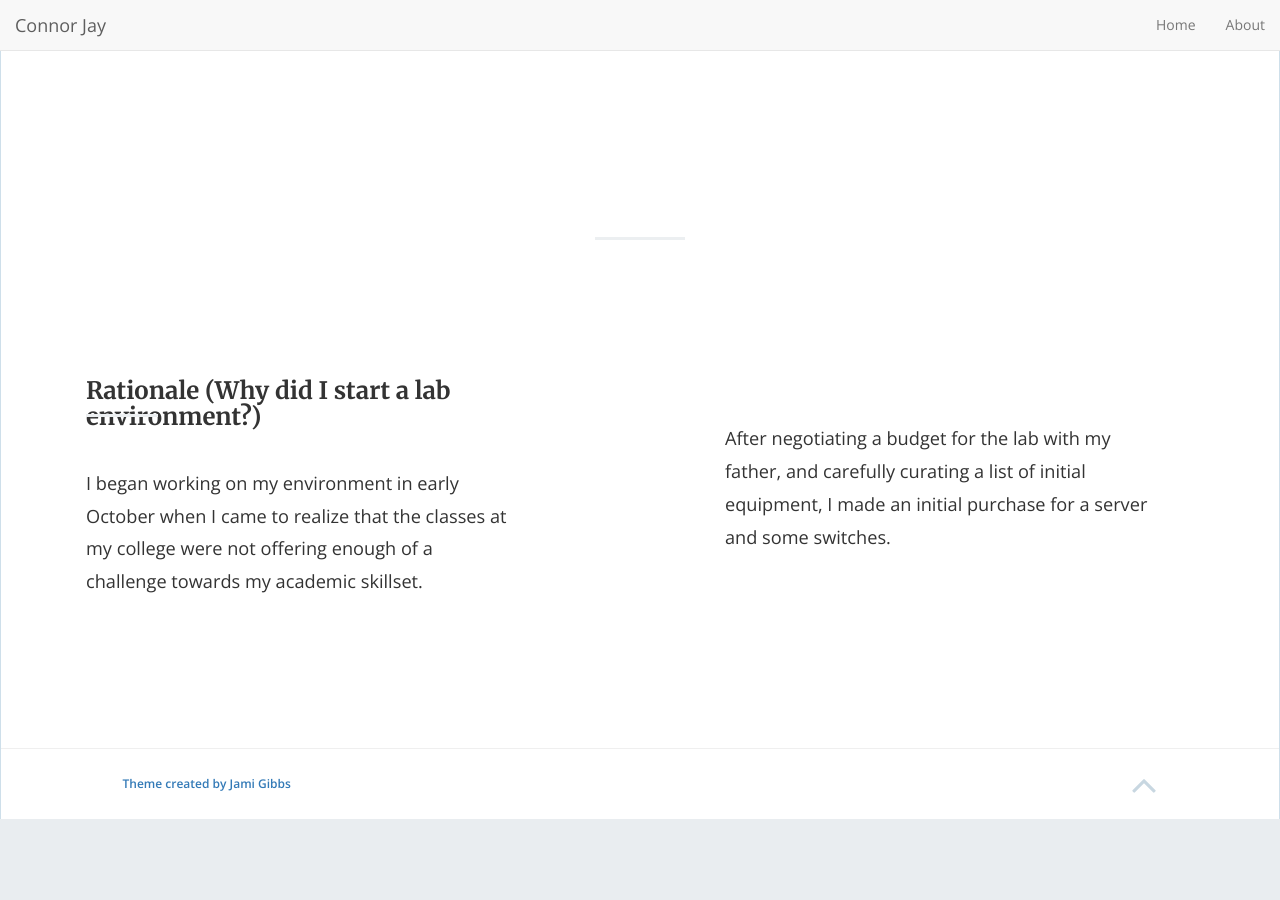
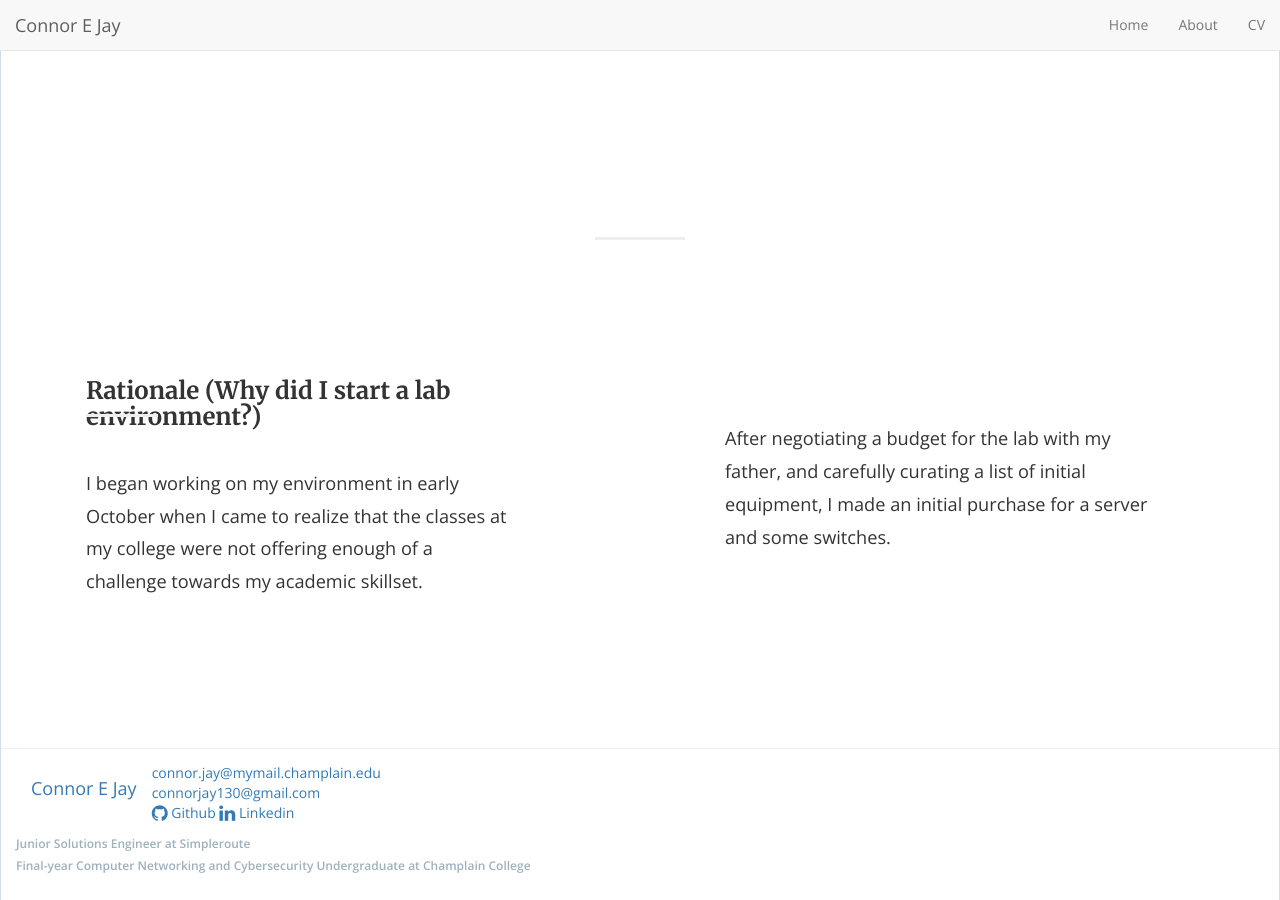
Before and after one commit to connorethanjay/Commonality-Lab, a Jekyll site: the page built from docs/index.html, in a window 1280 px wide and 900 px high, scrolled down 703 px. Built offline with Jekyll 4.4.1, drawn with Linux system fonts in a browser that asks for light colours; nearby versions of some CDN libraries; the list of posts is cut into pages by our own code; before the commit the page ends 1522 px from its top, so only the background shows below that.

Commit message:
Replacing footer & updating info

```diff
--- a/docs/_config.yml
+++ b/docs/_config.yml
@@ -93,7 +93,7 @@ pagination:
 
 ### Phantom settings
 footer_text: 'Theme created by Jami Gibbs'
-admin_name: 'Connor Jay'
+admin_name: 'Connor E Jay'
 google_analytics: "UA-9999999-99" # Update with your own tracking ID
 enable_contact: false
 
@@ -102,3 +102,4 @@ enable_nav: true
 nav_item:
   - { url: '/', text: 'Home' }
   - { url: '/about', text: 'About' }
+  - { url: '/cv', text: 'CV' }
--- a/docs/_includes/footer.html
+++ b/docs/_includes/footer.html
@@ -1,22 +1,39 @@
 
-    <footer class="site-footer">
+<footer class="site-footer">
       <div class="container">
-        <div class="row">
+        <!--     <h2 class="footer-heading">Yash Shah</h2> -->
 
-          <div class="col-xs-12 col-md-2 col-md-offset-1">
-            <p class="text-muted text-left "><a href="{{ site.url }}">{{ site.footer_text }}</a></p>
-          </div>
+    <div class="footer-col-wrapper">
+      <div class="footer-col  footer-col-1">
+          <a class="navbar-brand" href="/">Connor E Jay</a>
+      </div>
+      <div class="footer-col  footer-col-2">
+          <a href="mailto:connor.jay@mymail.champlain.edu">connor.jay@mymail.champlain.edu</a>
+            <br>
+          <a href="mailto:connorjay130@gmail.com">connorjay130@gmail.com</a>
+      </div>
 
-          <div class="col-xs-12 col-md-6 col-md-offset-2">
-            <a class="section-jump" href="#top">
-              <i class="fa fa-angle-up fa-3x"></i>
-            </a>
+      <div class="footer-col  footer-col-3">
+        {% if site.github_username != '' %}
+              <a href="https://github.com/{{ site.github_username }}"><i class="fa fa-github fa-lg"></i> Github</a>
+        {% endif %}
+
+        {% if site.linkedin_username != '' %}
+              <a href="https://linkedin.com/in/{{ site.linkedin_username }}"><i class="fa fa-linkedin fa-lg"></i> Linkedin</a>
+        {% endif %}
+      </div>
+
+      <div class="footer-col  footer-col-4">
+         <p class="text">
+            Junior Solutions Engineer at Simpleroute
+           <br>
+            Final-year Computer Networking and Cybersecurity Undergraduate at Champlain College
           </div>
         </div>
       </div>
-    </footer>
+  </footer>
 
-  </div><!-- .main.container -->
+
 
     <!-- JavaScript -->
     <script src="//ajax.googleapis.com/ajax/libs/jquery/1.9.1/jquery.min.js"></script>
@@ -35,6 +52,3 @@
       ga('send', 'pageview');
 
     </script>
-
-    </body>
-</html>
```
